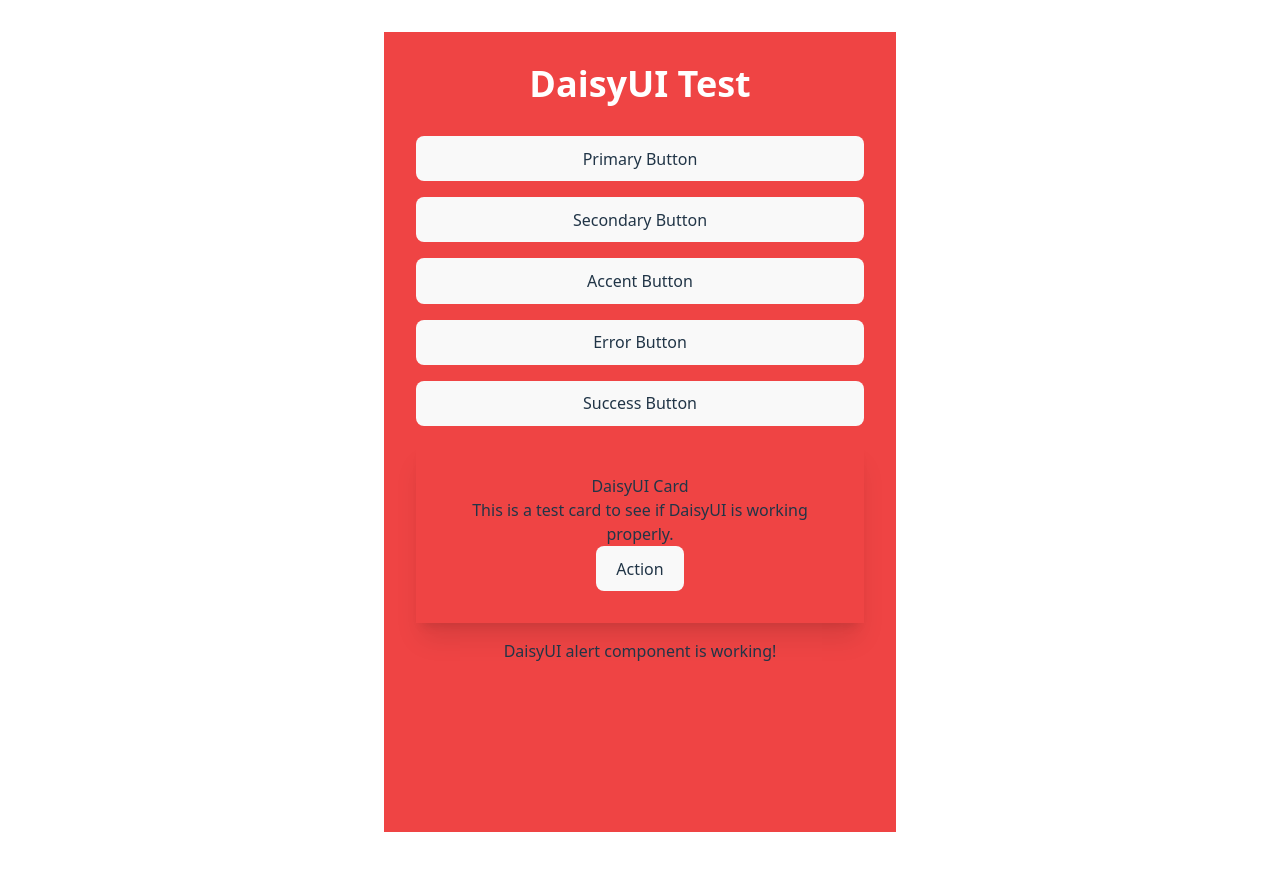
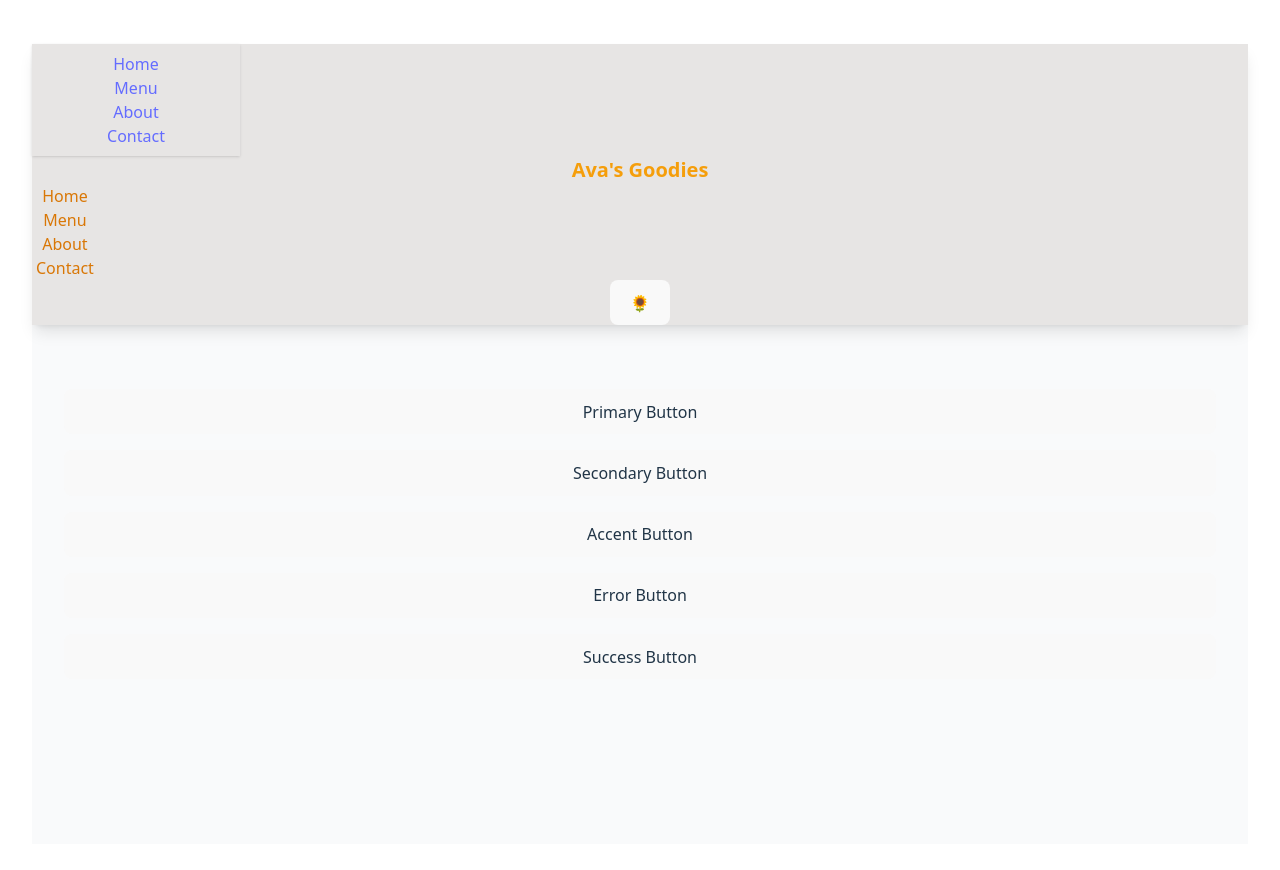
Before and after one commit to Vicperez-13/BakerBook, a React (Vite) app: page / in a window 1280 px wide. Shown: the top 870 px of the page. Built offline with nearby package versions, Linux system fonts and the light colour scheme.

Commit message:
Add Header component and update layout
Introduces a new Header component with navigation and branding, integrates it into App.jsx, and refines the main layout and styling. Removes unused card and alert elements, and updates index.css for improved body styling.

```diff
--- a/src/App.jsx
+++ b/src/App.jsx
@@ -1,37 +1,20 @@
 import { useState } from "react";
 import reactLogo from "./assets/react.svg";
 import viteLogo from "/vite.svg";
+import Header from "./components/Header";
 import "./App.css";
 
 function App() {
-  const [count, setCount] = useState(0);
+  return (
+    <div className="min-h-screen bg-gray-50">
+      <Header />
 
-  return (
-    <div className="min-h-screen bg-red-500 p-8">
-      <h1 className="text-4xl font-bold text-center mb-8 text-white">
-        DaisyUI Test
-      </h1>
-
-      <div className="flex flex-col gap-4 max-w-md mx-auto">
+      <div className="flex flex-col gap-4 p-8">
         <button className="btn btn-primary">Primary Button</button>
         <button className="btn btn-secondary">Secondary Button</button>
         <button className="btn btn-accent">Accent Button</button>
         <button className="btn btn-error">Error Button</button>
         <button className="btn btn-success">Success Button</button>
-
-        <div className="card bg-base-200 shadow-xl">
-          <div className="card-body">
-            <h2 className="card-title">DaisyUI Card</h2>
-            <p>This is a test card to see if DaisyUI is working properly.</p>
-            <div className="card-actions justify-end">
-              <button className="btn btn-primary">Action</button>
-            </div>
-          </div>
-        </div>
-
-        <div className="alert alert-info">
-          <span>DaisyUI alert component is working!</span>
-        </div>
       </div>
     </div>
   );
--- /dev/null
+++ b/src/components/Header/header.jsx
@@ -0,0 +1,75 @@
+function Header() {
+  return (
+    <div className="navbar bg-stone-200 shadow-lg mb-8 w-full">
+      {/* Mobile menu button + Logo */}
+      <div className="navbar-start">
+        <div className="dropdown">
+          <div tabIndex={0} role="button" className="btn btn-ghost md:hidden">
+            <svg
+              xmlns="http://www.w3.org/2000/svg"
+              className="h-5 w-5"
+              fill="none"
+              viewBox="0 0 24 24"
+              stroke="currentColor"
+            >
+              <path
+                strokeLinecap="round"
+                strokeLinejoin="round"
+                strokeWidth="2"
+                d="M4 6h16M4 12h8m-8 6h16"
+              />
+            </svg>
+          </div>
+          <ul
+            tabIndex={0}
+            className="menu menu-sm dropdown-content bg-base-100 rounded-box z-[1] mt-3 w-52 p-2 shadow "
+          >
+            <li>
+              <a>Home</a>
+            </li>
+            <li>
+              <a>Menu</a>
+            </li>
+            <li>
+              <a>About</a>
+            </li>
+            <li>
+              <a>Contact</a>
+            </li>
+          </ul>
+        </div>
+
+        {/* Logo - always visible */}
+        <a className="btn btn-ghost text-xl font-bold text-amber-500">
+          {" "}
+          Ava's Goodies
+        </a>
+      </div>
+
+      {/* Desktop menu - centered */}
+      <div className="navbar-center hidden md:flex">
+        <ul className="menu menu-horizontal px-1 gap-8">
+          <li>
+            <a className="text-amber-600 hover:text-primary">Home</a>
+          </li>
+          <li>
+            <a className="text-amber-600 hover:text-primary">Menu</a>
+          </li>
+          <li>
+            <a className="text-amber-600 hover:text-primary">About</a>
+          </li>
+          <li>
+            <a className="text-amber-600 hover:text-primary">Contact</a>
+          </li>
+        </ul>
+      </div>
+
+      {/* Right side - sunflower */}
+      <div className="navbar-end">
+        <button className="btn btn-ghost">🌻</button>
+      </div>
+    </div>
+  );
+}
+
+export default Header;
--- /dev/null
+++ b/src/components/Header/index.js
@@ -0,0 +1 @@
+export { default } from "./header.jsx";
--- a/src/index.css
+++ b/src/index.css
@@ -28,9 +28,7 @@
 
 body {
   margin: 0;
-  display: flex;
-  place-items: center;
-  min-width: 320px;
+  width: 100vw;
   min-height: 100vh;
 }
 
```
